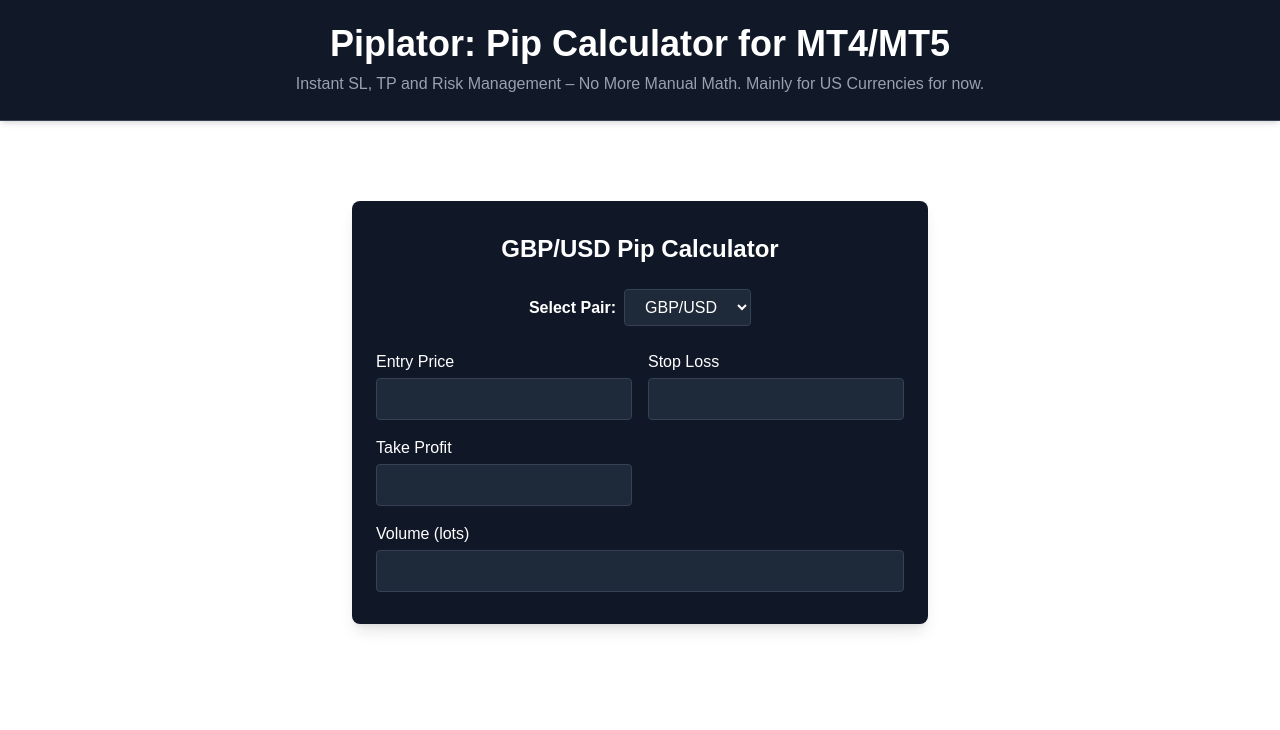
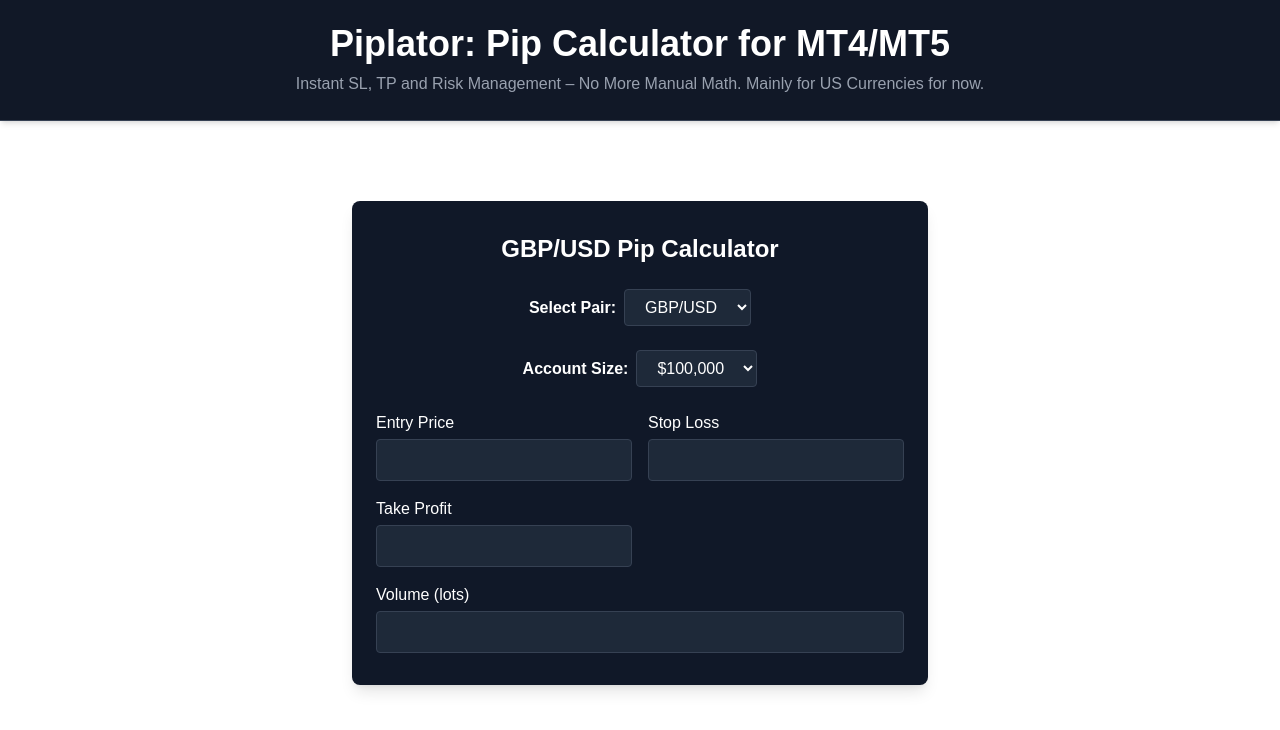
Before and after one commit to Nihilus888/piplator, a Next.js app: page / in a window 1280 px wide. Shown: the top 730 px of the page. Built offline with nearby package versions, Linux system fonts and the light colour scheme.

Commit message:
add account size

```diff
--- a/package.json
+++ b/package.json
@@ -12,7 +12,8 @@
     "@vercel/analytics": "^1.5.0",
     "next": "15.2.4",
     "react": "^19.0.0",
-    "react-dom": "^19.0.0"
+    "react-dom": "^19.0.0",
+    "react-hook-form": "^7.56.1"
   },
   "devDependencies": {
     "@tailwindcss/postcss": "^4",
--- a/src/components/Main.tsx
+++ b/src/components/Main.tsx
@@ -1,6 +1,5 @@
 'use client'
 import React, { useState } from 'react';
-import { Analytics } from "@vercel/analytics/react"
 
 const currencyPairs = [
   'USD/JPY',
@@ -11,6 +10,15 @@
   'USD/CHF',
   'NZD/USD',
 ];
+
+const accountSize = [
+  '10,000',
+  '25,000',
+  '50,000',
+  '100,000',
+  '200,000',
+]
+
 
 const getPipSize = (pair: string) => {
   return pair === 'USD/JPY' ? 0.01 : 0.0001;
@@ -42,12 +50,16 @@
   const [takeProfit, setTakeProfit] = useState<number | ''>('');
   const [volume, setVolume] = useState<number | ''>('');
   const [selectedPair, setSelectedPair] = useState('GBP/USD');
+  const [selectedAccountSize, setAccountSize] = useState('100,000')
 
   const pipSize = selectedPair && typeof entryPrice === 'number' ? getPipSize(selectedPair) : 0;
   const pipValue = typeof entryPrice === 'number' ? getPipValue(selectedPair, entryPrice) : 0;
 
+
   const calculate = () => {
     if (entryPrice === '' || stopLoss === '' || takeProfit === '' || volume === '') return null;
+
+    const numericAccountSize = Number(selectedAccountSize.replace(/,/g, ''));
 
     const volumeValue = Number(volume);
     const riskPips = Math.abs(entryPrice - stopLoss) / pipSize;
@@ -56,6 +68,10 @@
     const riskAmount = riskPips * pipValue * volumeValue;
     const rewardAmount = rewardPips * pipValue * volumeValue;
     const rrr = rewardPips / riskPips;
+
+    const riskPercent = 1; // 1% risk
+    const riskDollarAmount = (numericAccountSize * riskPercent) / 100;
+    const lotSize = riskDollarAmount / (riskPips * pipValue);
 
     return {
       riskAmount,
@@ -84,6 +100,22 @@
           ))}
         </select>
       </div>
+
+      {/* Account Size Selector */}
+      <div className="text-center mb-6">
+        <label htmlFor="account-size" className="mr-2 font-semibold">Account Size:</label>
+        <select
+          id="account-size"
+          value={selectedAccountSize}
+          onChange={(e) => setAccountSize(e.target.value)}
+          className="px-4 py-2 rounded bg-gray-800 text-white border border-gray-700"
+        >
+          {accountSize.map((size) => (
+            <option key={size} value={size}>{`$${size}`}</option>
+          ))}
+        </select>
+      </div>
+
 
       <div className="grid grid-cols-2 gap-4">
         {/* Entry Price */}
```
Also changed, not shown: 1 other file (tests, documents, lock files or other folders).
